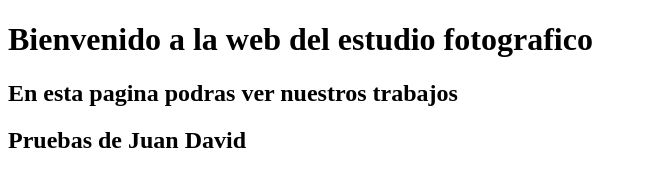
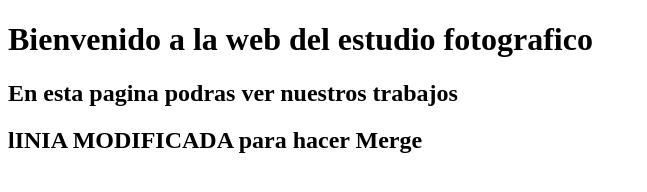
Before and after one commit to jdagile/pagina-web, a plain HTML site: page index.html in a window 1280 px wide. Shown: the whole page, without its empty margins (0-647 px from the left). Drawn offline with Linux system fonts and the light colour scheme.

Commit message:
Update index.html
primera prueba de merge

```diff
--- a/index.html
+++ b/index.html
@@ -10,6 +10,6 @@
     <body>
   <h1>Bienvenido a la web del estudio fotografico</h1>
   <h2>En esta pagina podras ver nuestros trabajos</h2>
-  <h2>Pruebas de Juan David</h2>
+  <h2>lINIA MODIFICADA para hacer Merge</h2>
     </body>
 </html>
```
